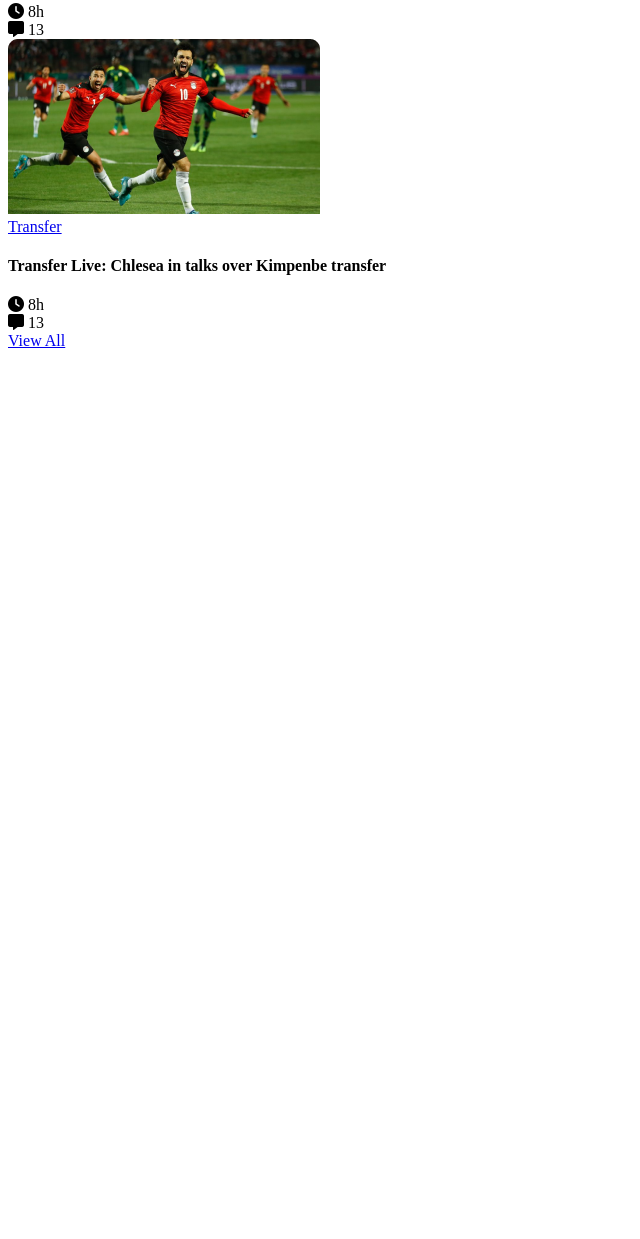
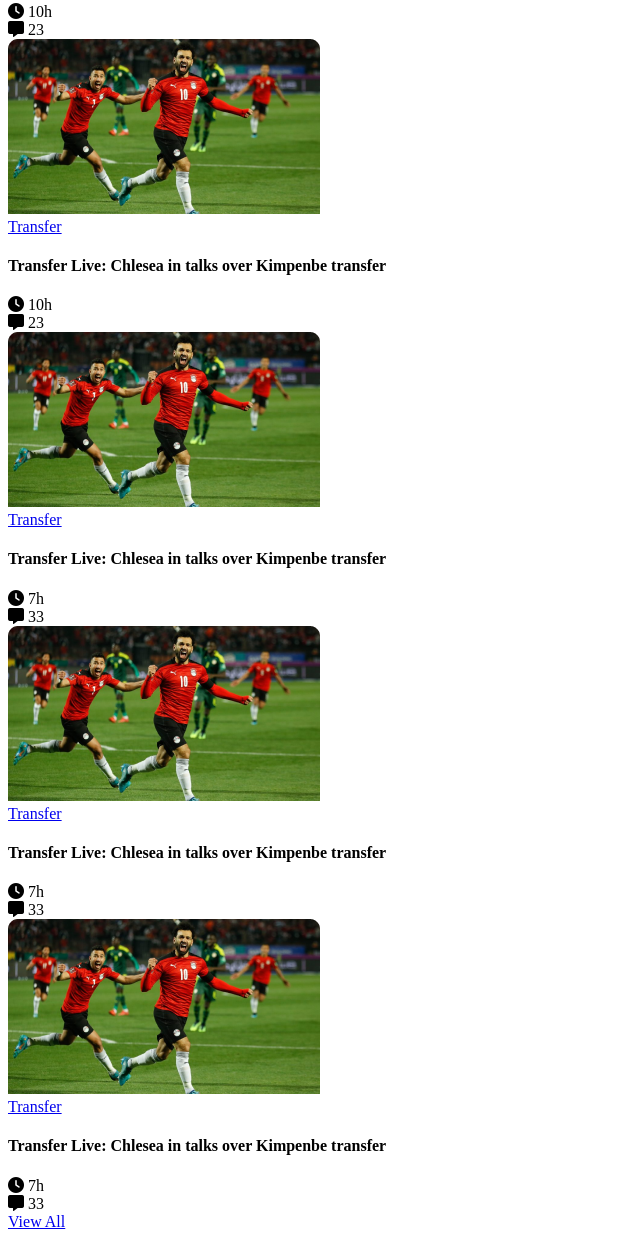
Before and after one commit to alfa22git/World-Cup, a plain HTML site: page index.html in a window 1280 px wide. Shown: the part 2229-3468 px from the top of the page, without its empty margins (0-640 px from the left). Before the commit the page ends 2587 px from the top, so only its background shows below. Drawn offline with Linux system fonts and the light colour scheme.

Commit message:
add blog section

```diff
--- a/index.html
+++ b/index.html
@@ -14,6 +14,7 @@
 
 <body>
     <main>
+    <!-- top banner section start -->
       <div class="top-banner">
         <div class="banner-text">
           <h1>The Greatest show on the earth</h1>
@@ -32,25 +33,8 @@
         <img class="ball" src="images/football.png" alt="" />
       </div>
 
+      <!-- bolg section start -->
       <section class="blog-container">
-        <div class="blogs">
-            <div class="blog">
-              <img src="images/Blog-Image.png" alt="" />
-              <div class="blog-info">
-                <div class="blog-btn">
-                  <a href="#">Transfer</a>
-                </div>
-                <h4>Transfer Live: Chlesea in talks over Kimpenbe transfer</h4>
-                <div class="blog-component">
-                  <div class="duration">
-                    <i class="fa-solid fa-clock"></i> 8h
-                  </div>
-                  <div class="comment">
-                    <i class="fa-solid fa-message"></i> 13
-                  </div>
-                </div>
-              </div>
-            </div>
 
         <div class="blogs">
           <div class="blog">
@@ -71,7 +55,6 @@
             </div>
           </div>
 
-                <div class="blogs">
           <div class="blog">
             <img src="images/Blog-Image.png" alt="" />
             <div class="blog-info">
@@ -90,7 +73,6 @@
             </div>
           </div>
 
-                    <div class="blogs">
           <div class="blog">
             <img src="images/Blog-Image.png" alt="" />
             <div class="blog-info">
@@ -109,7 +91,6 @@
             </div>
           </div>
 
-                        <div class="blogs">
           <div class="blog">
             <img src="images/Blog-Image.png" alt="" />
             <div class="blog-info">
@@ -119,16 +100,15 @@
               <h4>Transfer Live: Chlesea in talks over Kimpenbe transfer</h4>
               <div class="blog-component">
                 <div class="duration">
-                                    <i class="fa-solid fa-clock"></i> 8h
+                  <i class="fa-solid fa-clock"></i> 10h
                 </div>
                 <div class="comment">
-                                    <i class="fa-solid fa-message"></i> 13
+                  <i class="fa-solid fa-message"></i> 23
                 </div>
               </div>
             </div>
           </div>
 
-                            <div class="blogs">
           <div class="blog">
             <img src="images/Blog-Image.png" alt="" />
             <div class="blog-info">
@@ -138,15 +118,86 @@
               <h4>Transfer Live: Chlesea in talks over Kimpenbe transfer</h4>
               <div class="blog-component">
                 <div class="duration">
-                                        <i class="fa-solid fa-clock"></i> 8h
+                  <i class="fa-solid fa-clock"></i> 10h
                 </div>
                 <div class="comment">
-                                        <i class="fa-solid fa-message"></i> 13
+                  <i class="fa-solid fa-message"></i> 23
                 </div>
               </div>
             </div>
           </div>
 
+          <div class="blog">
+            <img src="images/Blog-Image.png" alt="" />
+            <div class="blog-info">
+              <div class="blog-btn">
+                <a href="#">Transfer</a>
+              </div>
+              <h4>Transfer Live: Chlesea in talks over Kimpenbe transfer</h4>
+              <div class="blog-component">
+                <div class="duration">
+                  <i class="fa-solid fa-clock"></i> 10h
+                </div>
+                <div class="comment">
+                  <i class="fa-solid fa-message"></i> 23
+                </div>
+              </div>
+            </div>
+          </div>
+
+          <div class="blog">
+            <img src="images/Blog-Image.png" alt="" />
+            <div class="blog-info">
+              <div class="blog-btn">
+                <a href="#">Transfer</a>
+              </div>
+              <h4>Transfer Live: Chlesea in talks over Kimpenbe transfer</h4>
+              <div class="blog-component">
+                <div class="duration">
+                  <i class="fa-solid fa-clock"></i> 7h
+                </div>
+                <div class="comment">
+                  <i class="fa-solid fa-message"></i> 33
+                </div>
+              </div>
+            </div>
+          </div>
+
+          <div class="blog">
+            <img src="images/Blog-Image.png" alt="" />
+            <div class="blog-info">
+              <div class="blog-btn">
+                <a href="#">Transfer</a>
+              </div>
+              <h4>Transfer Live: Chlesea in talks over Kimpenbe transfer</h4>
+              <div class="blog-component">
+                <div class="duration">
+                  <i class="fa-solid fa-clock"></i> 7h
+                </div>
+                <div class="comment">
+                  <i class="fa-solid fa-message"></i> 33
+                </div>
+              </div>
+            </div>
+          </div>
+
+          <div class="blog">
+            <img src="images/Blog-Image.png" alt="" />
+            <div class="blog-info">
+              <div class="blog-btn">
+                <a href="#">Transfer</a>
+              </div>
+              <h4>Transfer Live: Chlesea in talks over Kimpenbe transfer</h4>
+              <div class="blog-component">
+                <div class="duration">
+                  <i class="fa-solid fa-clock"></i> 7h
+                </div>
+                <div class="comment">
+                  <i class="fa-solid fa-message"></i> 33
+                </div>
+              </div>
+            </div>
+          </div>
         </div>
         <div class="view-all-btn">
           <a href="#">View All</a>
```
Lines whose indentation alone changed are shown as unchanged.
